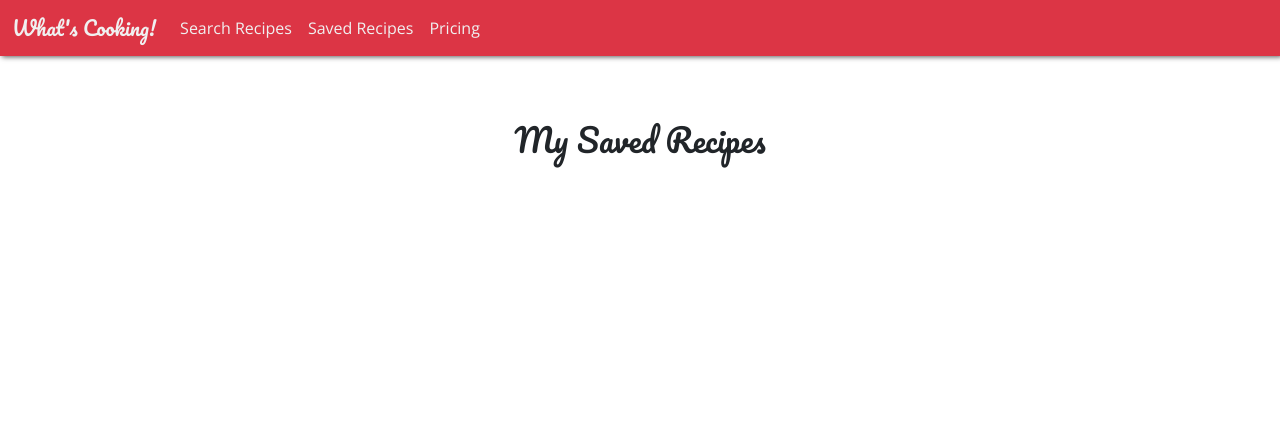
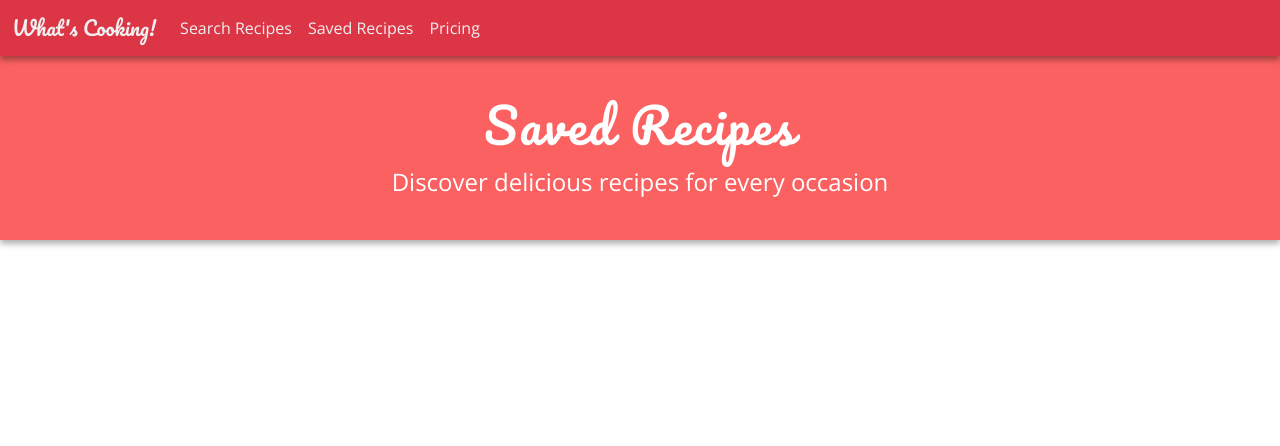
Before and after one commit to TomrocheDev/recipe-finder-with-api-data, a Flask app: page /saved_recipes in a window 1280 px wide. Shown: the top 446 px of the page. Run offline with Flask 3, Linux system fonts and the light colour scheme.

Commit message:
Render saved recipes cards on "saved recipes" page.

```diff
--- a/static/css/overall-styles.css
+++ b/static/css/overall-styles.css
@@ -19,7 +19,7 @@ nav {
   display: flex;
   align-items: center;
   gap: 2.5rem;
-  box-shadow: 2px 1px 5px rgb(92, 92, 92);
+  box-shadow: 0 4px 6px rgba(0, 0, 0, 0.35);
 }
 
 .nav-link,
--- a/static/css/saved-recipes.css
+++ b/static/css/saved-recipes.css
@@ -1,8 +1,29 @@
 .header {
+  background-color: #fc6161;
+  padding: 40px 0;
+  text-align: center;
+  color: #ffffff;
+  box-shadow: 0 4px 6px rgba(0, 0, 0, 0.3);
+}
+
+.header h1 {
+  font-size: 48px;
+  margin: 0;
+  letter-spacing: 2px;
   font-family: "Pacifico", cursive;
-  width: 100%;
-  text-align: center;
-  padding: 4rem 0 2rem;
+}
+
+.header p {
+  font-size: 24px;
+  margin: 10px 0 0;
+}
+
+.saved-recipes-container {
+  padding: 2rem;
+  display: flex;
+  justify-content: center;
+  flex-wrap: wrap;
+  gap: 2rem;
 }
 
 @media only screen and (max-width: 800px) {
@@ -10,4 +31,12 @@
     width: 80%;
     left: 10%;
   }
+
+  .header h1 {
+    font-size: 2.5rem;
+  }
+
+  .header p {
+    font-size: 1rem;
+  }
 }
--- a/static/scripts/saved-recipes.js
+++ b/static/scripts/saved-recipes.js
@@ -0,0 +1,29 @@
+// Render saved items in "saved-recipes-container"
+const savedRecipesContainer = document.querySelector(
+  ".saved-recipes-container"
+);
+
+// Get local storage data
+let savedRecipesLS = JSON.parse(localStorage["savedRecipes"]) || [];
+
+savedRecipesLS.forEach((element) => {
+  let newCard = document.createElement("div");
+  newCard.classList.add("card");
+  newCard.setAttribute("style", "width: 18rem");
+
+  newCard.innerHTML = `
+    <div class="card" style="width: 18rem;">
+        <img src="${element.image}" class="card-img-top" alt="...">
+        <div class="card-body">
+            <h5 class="card-title">${element.title}</h5>
+            <p class="card-text">
+                <span class="calories">Calories: ${element.calories}</span> <br />
+                <span class="servings">Servings: ${element.servings}</span><br />
+                <span class="source">Source: ${element.source}</span><br />
+            </p>
+            <a href="${element.link}" class="btn btn-danger">Visit site</a>
+        </div>
+    </div>`;
+
+  savedRecipesContainer.append(newCard);
+});
--- a/templates/index.html
+++ b/templates/index.html
@@ -47,6 +47,11 @@
         </button>
         <div class="collapse navbar-collapse" id="navbarNav">
           <ul class="navbar-nav">
+            <li class="nav-item">
+              <a class="nav-link" aria-current="page" href="#"
+                >Search Recipes</a
+              >
+            </li>
             <li class="nav-item">
               <a class="nav-link" href="/saved_recipes">Saved Recipes</a>
             </li>
--- a/templates/saved-recipes.html
+++ b/templates/saved-recipes.html
@@ -32,7 +32,7 @@
     <div class="alert alert-success" role="alert"></div>
     <nav class="navbar navbar-expand-lg bg-danger">
       <div class="container-fluid brand-container">
-        <a class="navbar-brand" href="#">What's Cooking!</a>
+        <a class="navbar-brand" href="/">What's Cooking!</a>
         <button
           class="navbar-toggler"
           type="button"
@@ -61,10 +61,12 @@
       </div>
     </nav>
 
-    <div class="container">
-      <h2 class="header">My Saved Recipes</h2>
-      <div class="saved-recipes-container"></div>
+    <div class="header">
+      <h1>Saved Recipes</h1>
+      <p>Discover delicious recipes for every occasion</p>
     </div>
+
+    <div class="saved-recipes-container"></div>
 
     <footer>An application created by Tom Roche</footer>
 
```
